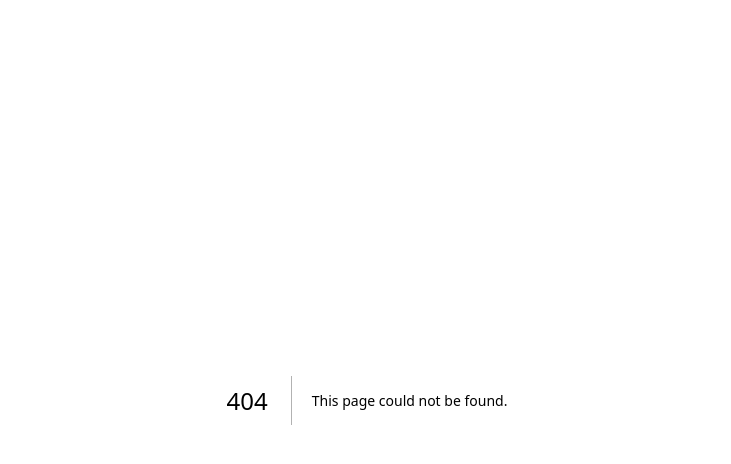
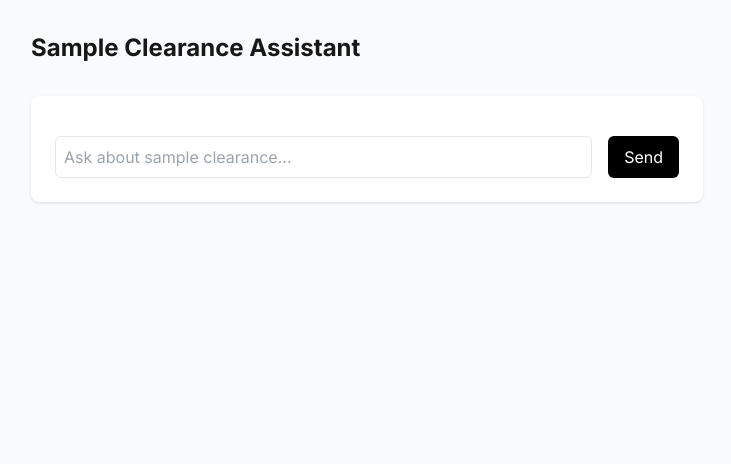
Before and after one commit to BMoelis/lsv-mvp, a Next.js app: page /chat in a window 1280 px wide. Before the commit this address had no page. Shown: the top 464 px of the page, without its empty margins (273-1004 px from the left). Built offline with nearby package versions, Linux system fonts and the light colour scheme.

Commit message:
feat: add chat interface for Perplexity integration

```diff
--- /dev/null
+++ b/app/chat/page.tsx
@@ -0,0 +1,39 @@
+'use client'
+
+import { useChat } from 'ai/react'
+
+export default function Chat() {
+  const { messages, input, handleInputChange, handleSubmit } = useChat()
+
+  return (
+    <div className="min-h-screen bg-gray-50 p-8">
+      <div className="max-w-2xl mx-auto">
+        <h1 className="text-2xl font-bold mb-8">Sample Clearance Assistant</h1>
+        <div className="bg-white rounded-lg shadow p-6">
+          <div className="space-y-4 mb-4">
+            {messages.map(m => (
+              <div key={m.id} className={`p-4 rounded-lg ${m.role === 'assistant' ? 'bg-gray-100' : 'bg-blue-50'}`}>
+                {m.content}
+              </div>
+            ))}
+          </div>
+
+          <form onSubmit={handleSubmit} className="flex gap-4">
+            <input
+              value={input}
+              onChange={handleInputChange}
+              placeholder="Ask about sample clearance..."
+              className="flex-1 p-2 border rounded-md"
+            />
+            <button
+              type="submit"
+              className="bg-black text-white px-4 py-2 rounded-md hover:bg-gray-800"
+            >
+              Send
+            </button>
+          </form>
+        </div>
+      </div>
+    </div>
+  )
+}
```
